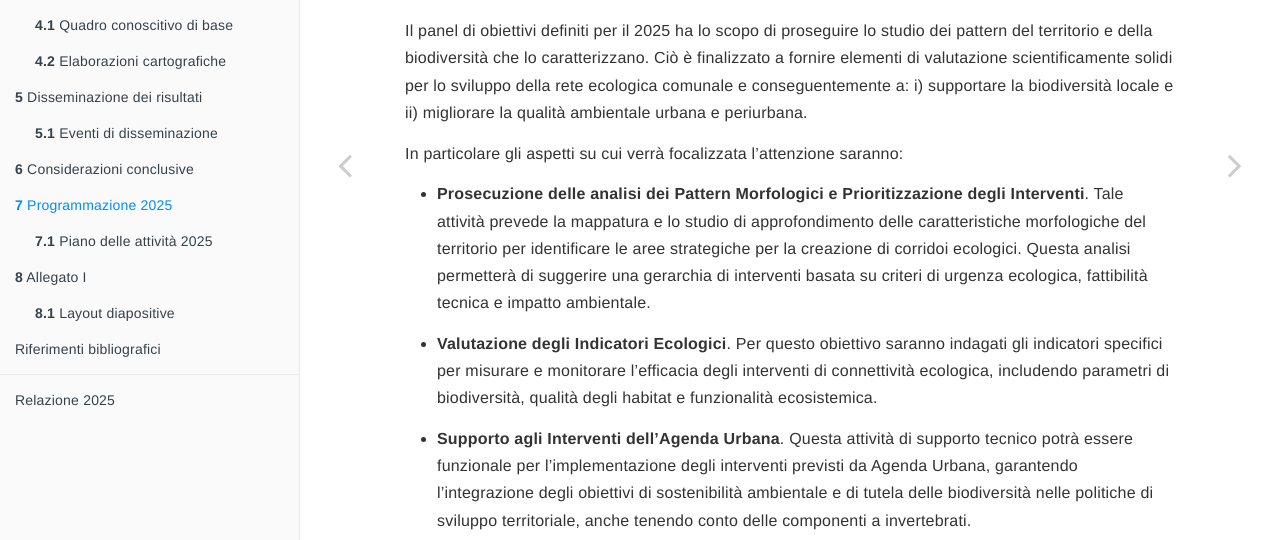
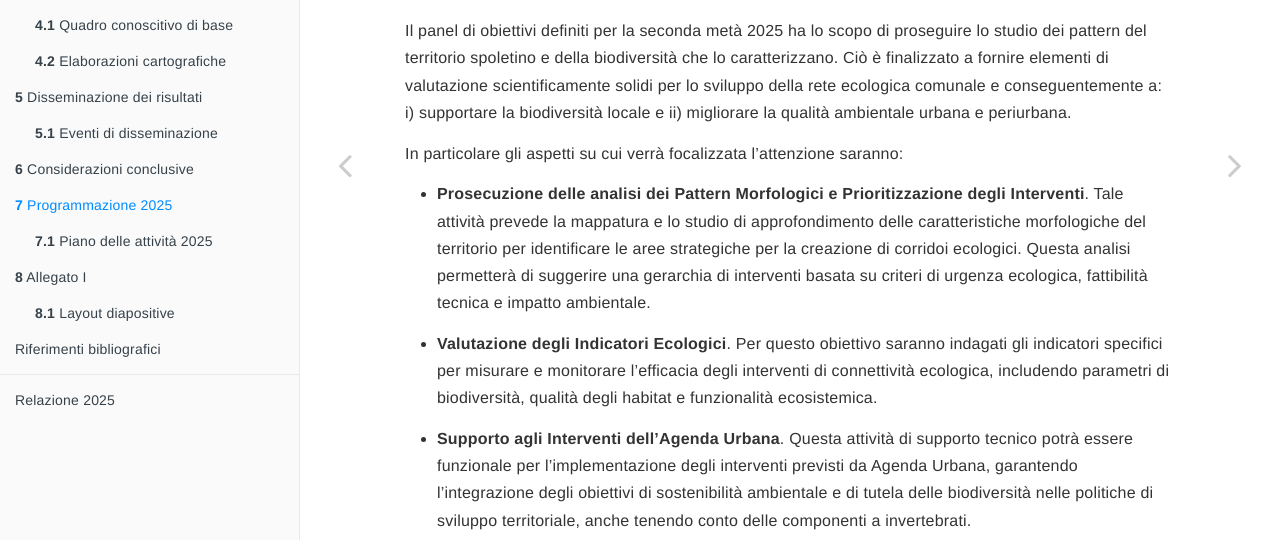
Before and after one commit to bioglp/RECSpoleto, a plain HTML site: page programmazione-2025.html in a window 1280 px wide. Shown: the part 260-800 px from the top of the page. Drawn offline with nearby package versions, Linux system fonts and the light colour scheme; some packages are replaced by stand-ins of ours.

Commit message:
rev programma 2025

```diff
--- a/programmazione-2025.html
+++ b/programmazione-2025.html
@@ -23,7 +23,6 @@
 <meta name="author" content="Gianandrea La Porta, Manuela Rebora" />
 
 
-<meta name="date" content="2025-06-30" />
 
   <meta name="viewport" content="width=device-width, initial-scale=1" />
   <meta name="apple-mobile-web-app-capable" content="yes" />
@@ -179,12 +178,12 @@ div.csl-indent {
 <h1><span class="header-section-number">Capitolo 7</span> Programmazione 2025<a href="programmazione-2025.html#programmazione-2025" class="anchor-section" aria-label="Anchor link to header"></a></h1>
 <div id="piano-delle-attività-2025" class="section level2 hasAnchor" number="7.1">
 <h2><span class="header-section-number">7.1</span> Piano delle attività 2025<a href="#piano-delle-attivit%C3%A0-2025" class="anchor-section" aria-label="Anchor link to header"></a></h2>
-<p>Il panel di obiettivi definiti per il 2025 ha lo scopo di proseguire lo
-studio dei pattern del territorio e della biodiversità che lo
-caratterizzano. Ciò è finalizzato a fornire elementi di valutazione
-scientificamente solidi per lo sviluppo della rete ecologica comunale e
-conseguentemente a: i) supportare la biodiversità locale e ii)
-migliorare la qualità ambientale urbana e periurbana.</p>
+<p>Il panel di obiettivi definiti per la seconda metà 2025 ha lo scopo di
+proseguire lo studio dei pattern del territorio spoletino e della
+biodiversità che lo caratterizzano. Ciò è finalizzato a fornire elementi
+di valutazione scientificamente solidi per lo sviluppo della rete
+ecologica comunale e conseguentemente a: i) supportare la biodiversità
+locale e ii) migliorare la qualità ambientale urbana e periurbana.</p>
 <p>In particolare gli aspetti su cui verrà focalizzata l’attenzione
 saranno:</p>
 <ul>
```
Also changed, not shown: 404.html (+0 -1 lines), annexI.html (+0 -1 lines), considerazioni-conclusive.html (+0 -1 lines), index.html (+1 -2 lines), introduzione.html (+0 -1 lines), metodologie.html (+0 -1 lines), obs.html (+0 -1 lines), riferimenti-bibliografici.html (+0 -1 lines), risultati.html (+0 -1 lines), _main_files/figure-html/plotSE-1.png, search_index.json, 2 other files.
